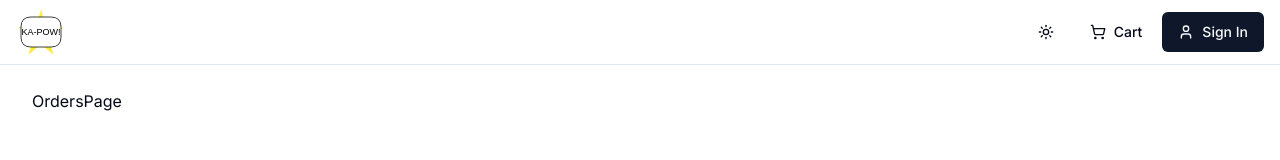
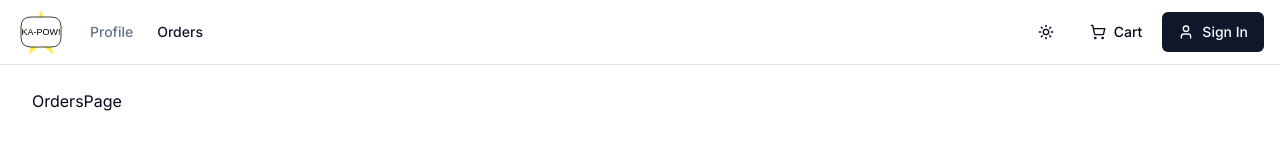
Before and after one commit to KQuiggins/nextjs_ecommerce, a Next.js app: page /user/orders in a window 1280 px wide. Shown: the top 160 px of the page. Built offline with nearby package versions, Linux system fonts and the light colour scheme; no server answers.

Commit message:
feat: add main navigation and profile page for user layout

```diff
--- a/app/(root)/comic/[slug]/page.tsx
+++ b/app/(root)/comic/[slug]/page.tsx
@@ -33,7 +33,7 @@ const ComicDetailsPage = async (props: { params: Promise<{ slug: string }> }) =>
             <p>{comic.brand} {comic.category}</p>
             <h1 className="h3-bold">{comic.name}</h1>
             <p>{comic.rating} of {comic.numReviews}</p>
-            <div className="flex flex-col sm:flex-row sm:iems-center gap-3">
+            <div className="flex flex-col sm:flex-row sm:items-center gap-3">
               <ComicPrice value={Number(comic.price)} className="w-24 rounded-full bg-green-100 text-green-700 px-5 py-2" />
 
             </div>
--- a/app/layout.tsx
+++ b/app/layout.tsx
@@ -36,7 +36,7 @@ export default function RootLayout({
           disableTransitionOnChange
         >
           {children}
-          <Toaster />
+          <Toaster richColors/>
         </ThemeProvider>
       </body>
     </html>
--- a/app/user/layout.tsx
+++ b/app/user/layout.tsx
@@ -2,6 +2,7 @@ import { APP_NAME } from "@/lib/constants";
 import Image from "next/image";
 import Link from "next/link";
 import Menu from "@/components/shared/header/menu";
+import MainNav from "./main-nav";
 
 
 export default function UserLayout({
@@ -24,7 +25,7 @@ export default function UserLayout({
                             />
 
                         </Link>
-                        {/* Main Nav */}
+                       <MainNav className="mx-6" />
                         <div className="ml-auto items-center flex space-x-4">
                             <Menu />
                         </div>
--- /dev/null
+++ b/app/user/main-nav.tsx
@@ -0,0 +1,43 @@
+'use client'
+import React from 'react'
+import Link from 'next/link'
+import { usePathname } from 'next/navigation'
+import { cn } from '@/lib/utils'
+
+const links = [
+    {
+        title: 'Profile',
+        href: '/user/profile',
+    },
+    {
+        title: 'Orders',
+        href: '/user/orders',
+    }
+]
+
+const MainNav = ({ className, ...props }: React.HTMLAttributes<HTMLElement>) => {
+    const pathname = usePathname()
+  return (
+    <nav className={ cn('flex items-center space-x-4 lg:space-x-6', className)} {...props}>
+        {links.map((link) => {
+
+
+
+            return (
+            <Link
+                key={link.href}
+                href={link.href}
+                className={cn(
+                'text-sm font-medium text-primary transition-colors hover:text-primary',
+                pathname.includes(link.href) ? '' : 'text-muted-foreground',
+                )}
+            >
+                {link.title}
+            </Link>
+            )
+        })}
+    </nav>
+  )
+}
+
+export default MainNav
--- /dev/null
+++ b/app/user/profile/page.tsx
@@ -0,0 +1,9 @@
+
+
+const ProfilePage = () => {
+  return (
+    <div>ProfilePage</div>
+  )
+}
+
+export default ProfilePage
```
